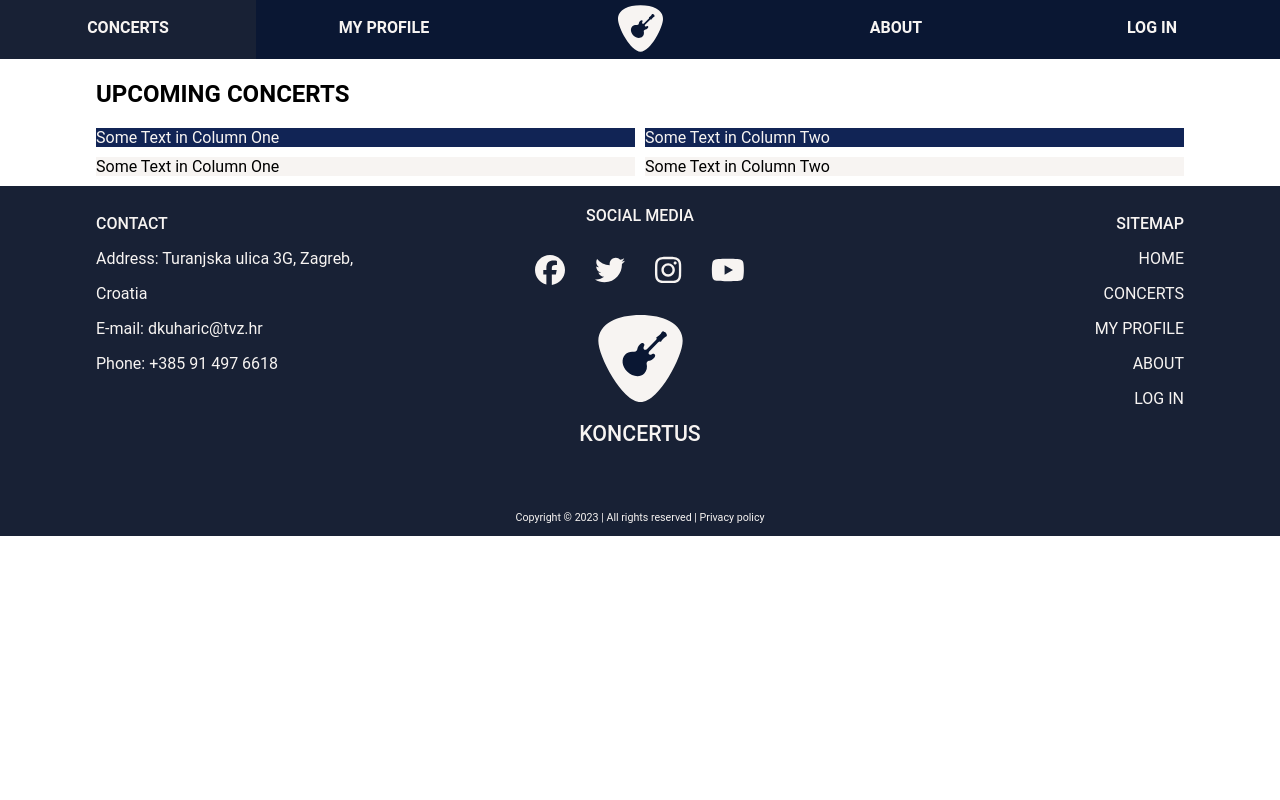
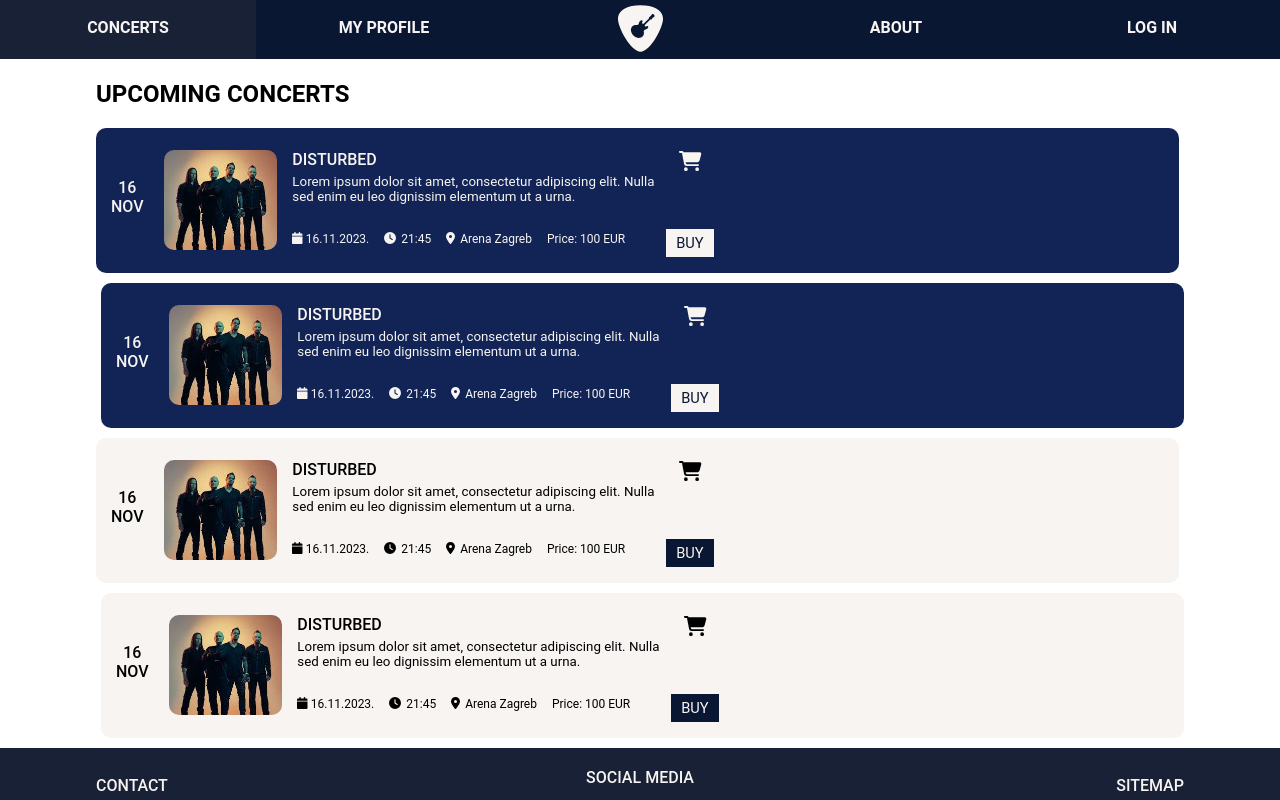
Before and after one commit to vorDa123/Zavrsni_Rad_dkuharic, a Vue app in the folder Koncertus/: page /concerts in a window 1280 px wide. Shown: the top 800 px of the page. Built offline with nearby package versions, Linux system fonts and the light colour scheme.

Commit message:
concert list in concert page finished

```diff
--- a/Koncertus/src/assets/styles.css
+++ b/Koncertus/src/assets/styles.css
@@ -398,6 +398,8 @@
   background: #112455;
   color: #f7f4f2;
   margin-bottom: 10px;
+  border-radius: 10px;
+  height: 145px;
 }
 
 .odd.left {
@@ -411,6 +413,8 @@
 .even {
   background: #F7F4F2;
   margin-bottom: 10px;
+  border-radius: 10px;
+  height: 145px;
 }
 
 .even.left {
@@ -420,3 +424,73 @@
 .even.right {
   margin-left: 5px;
 }
+
+.concertImage{
+  width: 200px;
+  height: 100px;
+  border-radius: 10px;
+  background-image: url("@/assets/img/disturbed.png");
+  background-size: cover;
+  background-repeat: no-repeat;
+}
+
+.inline{
+  display: flex;
+}
+
+.paddingIcons {
+  padding: 0px 5px 0px 15px;
+}
+
+.iconFontSize{
+  font-size: 9pt;
+  padding-top: 28px;
+}
+
+.paddingTopContent{
+  padding-top: 22px;
+}
+
+.paddingTopDate{
+  padding-top: 50px;
+  text-align: center;
+}
+
+.widthContent{
+  width: 550px;
+}
+
+.alignCenter{
+  text-align: center;
+}
+
+.descriptionFontSize{
+  font-size: 10pt;
+  padding-top: 5px;
+}
+
+.shoppingCart{
+  font-size: 15pt;
+}
+
+.buttonMargin{
+  margin-top: 55px;
+}
+
+.blueButton{
+  background-color: #0a1733;
+  color: #f7f4f2;
+  padding: 5px 10px;
+  font-size: 11pt;
+  border: none;
+  cursor: pointer;
+}
+
+.whiteButton{
+  background-color: #f7f4f2;
+  color: #0a1733;
+  padding: 5px 10px;
+  font-size: 11pt;
+  border: none;
+  cursor: pointer;
+}
--- a/Koncertus/src/components/ConcertList.vue
+++ b/Koncertus/src/components/ConcertList.vue
@@ -4,18 +4,174 @@
     <div class="listOfConcerts">
       <div class="row">
         <div class="column">
-          <div class="odd left">Some Text in Column One</div>
+          <div class="odd left inline">
+            <div class="paddingIcons paddingTopDate">
+              <p class="bold">16</p>
+              <p class="bold">NOV</p>
+            </div>
+            <div class="inline paddingIcons paddingTopContent widthContent">
+              <div class="concertImage" />
+              <div class="paddingIcons">
+                <p class="bold">DISTURBED</p>
+                <p class="descriptionFontSize">
+                  Lorem ipsum dolor sit amet, consectetur adipiscing elit. Nulla
+                  sed enim eu leo dignissim elementum ut a urna.
+                </p>
+                <div class="inline iconFontSize">
+                  <p>
+                    <font-awesome-icon icon="fa-solid fa-calendar" />
+                    16.11.2023.
+                  </p>
+                  <p>
+                    <font-awesome-icon
+                      icon="fa-solid fa-clock"
+                      class="paddingIcons"
+                    />21:45
+                  </p>
+                  <p>
+                    <font-awesome-icon
+                      icon="fa-solid fa-location-dot"
+                      class="paddingIcons"
+                    />Arena Zagreb
+                  </p>
+                  <p class="paddingIcons">Price: 100 EUR</p>
+                </div>
+              </div>
+              <div class="alignCenter shoppingCart">
+                <font-awesome-icon icon="fa-solid fa-cart-shopping" />
+                <br />
+                <button class="buttonMargin whiteButton">BUY</button>
+              </div>
+            </div>
+          </div>
         </div>
         <div class="column">
-          <div class="odd right">Some Text in Column Two</div>
+          <div class="odd right inline">
+            <div class="paddingIcons paddingTopDate">
+              <p class="bold">16</p>
+              <p class="bold">NOV</p>
+            </div>
+            <div class="inline paddingIcons paddingTopContent widthContent">
+              <div class="concertImage" />
+              <div class="paddingIcons">
+                <p class="bold">DISTURBED</p>
+                <p class="descriptionFontSize">
+                  Lorem ipsum dolor sit amet, consectetur adipiscing elit. Nulla
+                  sed enim eu leo dignissim elementum ut a urna.
+                </p>
+                <div class="inline iconFontSize">
+                  <p>
+                    <font-awesome-icon icon="fa-solid fa-calendar" />
+                    16.11.2023.
+                  </p>
+                  <p>
+                    <font-awesome-icon
+                      icon="fa-solid fa-clock"
+                      class="paddingIcons"
+                    />21:45
+                  </p>
+                  <p>
+                    <font-awesome-icon
+                      icon="fa-solid fa-location-dot"
+                      class="paddingIcons"
+                    />Arena Zagreb
+                  </p>
+                  <p class="paddingIcons">Price: 100 EUR</p>
+                </div>
+              </div>
+              <div class="alignCenter shoppingCart">
+                <font-awesome-icon icon="fa-solid fa-cart-shopping" />
+                <br />
+                <button class="buttonMargin whiteButton">BUY</button>
+              </div>
+            </div>
+          </div>
         </div>
       </div>
       <div class="row">
         <div class="column">
-          <div class="even left">Some Text in Column One</div>
+          <div class="even left inline">
+            <div class="paddingIcons paddingTopDate">
+              <p class="bold">16</p>
+              <p class="bold">NOV</p>
+            </div>
+            <div class="inline paddingIcons paddingTopContent widthContent">
+              <div class="concertImage" />
+              <div class="paddingIcons">
+                <p class="bold">DISTURBED</p>
+                <p class="descriptionFontSize">
+                  Lorem ipsum dolor sit amet, consectetur adipiscing elit. Nulla
+                  sed enim eu leo dignissim elementum ut a urna.
+                </p>
+                <div class="inline iconFontSize">
+                  <p>
+                    <font-awesome-icon icon="fa-solid fa-calendar" />
+                    16.11.2023.
+                  </p>
+                  <p>
+                    <font-awesome-icon
+                      icon="fa-solid fa-clock"
+                      class="paddingIcons"
+                    />21:45
+                  </p>
+                  <p>
+                    <font-awesome-icon
+                      icon="fa-solid fa-location-dot"
+                      class="paddingIcons"
+                    />Arena Zagreb
+                  </p>
+                  <p class="paddingIcons">Price: 100 EUR</p>
+                </div>
+              </div>
+              <div class="alignCenter shoppingCart">
+                <font-awesome-icon icon="fa-solid fa-cart-shopping" />
+                <br />
+                <button class="buttonMargin blueButton">BUY</button>
+              </div>
+            </div>
+          </div>
         </div>
         <div class="column">
-          <div class="even right">Some Text in Column Two</div>
+          <div class="even right inline">
+            <div class="paddingIcons paddingTopDate">
+              <p class="bold">16</p>
+              <p class="bold">NOV</p>
+            </div>
+            <div class="inline paddingIcons paddingTopContent widthContent">
+              <div class="concertImage" />
+              <div class="paddingIcons">
+                <p class="bold">DISTURBED</p>
+                <p class="descriptionFontSize">
+                  Lorem ipsum dolor sit amet, consectetur adipiscing elit. Nulla
+                  sed enim eu leo dignissim elementum ut a urna.
+                </p>
+                <div class="inline iconFontSize">
+                  <p>
+                    <font-awesome-icon icon="fa-solid fa-calendar" />
+                    16.11.2023.
+                  </p>
+                  <p>
+                    <font-awesome-icon
+                      icon="fa-solid fa-clock"
+                      class="paddingIcons"
+                    />21:45
+                  </p>
+                  <p>
+                    <font-awesome-icon
+                      icon="fa-solid fa-location-dot"
+                      class="paddingIcons"
+                    />Arena Zagreb
+                  </p>
+                  <p class="paddingIcons">Price: 100 EUR</p>
+                </div>
+              </div>
+              <div class="alignCenter shoppingCart">
+                <font-awesome-icon icon="fa-solid fa-cart-shopping" />
+                <br />
+                <button class="buttonMargin blueButton">BUY</button>
+              </div>
+            </div>
+          </div>
         </div>
       </div>
     </div>
```
